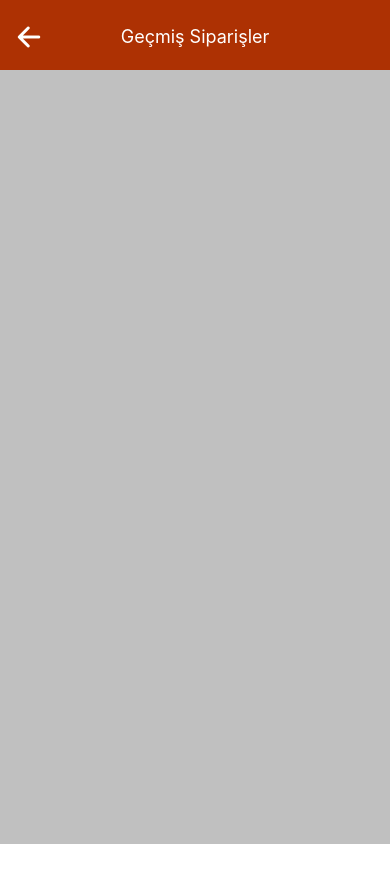
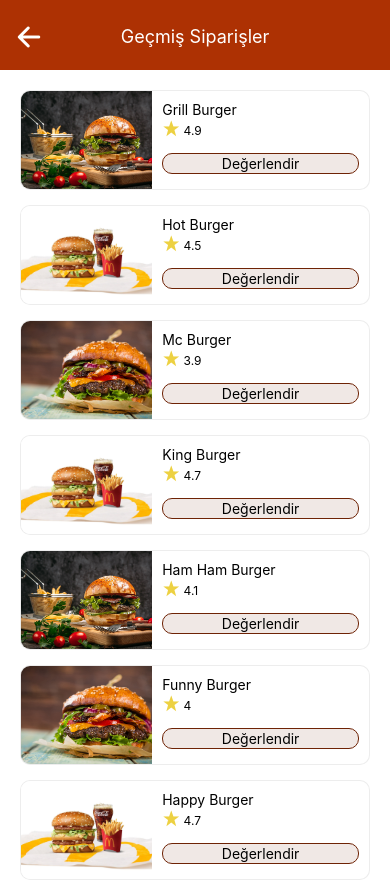
Before and after one commit to Efe-Eroglu/Food-Ordering-App, a React Native app: screen /gecmisSiparis in a window 390 px wide. Shown: the top 880 px of the page. Before the commit the page ends 844 px from the top, so only its background shows below. Built offline with nearby package versions, Linux system fonts and the light colour scheme; no server answers.

Commit message:
Past Order Screen

```diff
--- a/screens/PastOrdersScreen.js
+++ b/screens/PastOrdersScreen.js
@@ -1,14 +1,20 @@
 import {
+  FlatList,
+  Image,
   StatusBar,
   StyleSheet,
   Text,
   TouchableOpacity,
   View,
 } from "react-native";
+import { EvilIcons } from '@expo/vector-icons';
 import React, { useEffect } from "react";
 import { Ionicons } from "@expo/vector-icons";
 import { useNavigation } from "@react-navigation/native";
 import PastOrderBar from "../components/PastOrderBar";
+import { Entypo } from "@expo/vector-icons";
+import { FontAwesome } from "@expo/vector-icons";
+import restaurants_data from "../data/restaurants_data";
 
 export default function PastOrdersScreen() {
   const navigation = useNavigation();
@@ -18,17 +24,90 @@ export default function PastOrdersScreen() {
     StatusBar.setBarStyle("light-content");
   }, []);
 
+  const renderItem = ({ item }) => (
+    <View>
+      <View style={styles.card}>
+        <View style={styles.leftSide}>
+          <Image
+            source={item.image}
+            style={styles.image}
+            resizeMode="stretch"
+          />
+        </View>
+        <View style={styles.rightSide}>
+          <View style={styles.content}>
+            <Text>{item.name}</Text>
+            <Text style={{ marginRight: 5, fontSize:12 }}>
+              <Entypo name="star" size={18} color="#edd142" /> {item.rating}
+            </Text>
+          </View>
+          <TouchableOpacity style={styles.button} activeOpacity={0.7}>
+            <Text style={styles.buttonText}>Değerlendir</Text>
+          </TouchableOpacity>
+        </View>
+      </View>
+    </View>
+  );
   return (
-    <View style={styles.container}>
+    <View style={styles.outcontainer}>
       <PastOrderBar />
+
+      <View style={styles.container}>
+        <FlatList
+          data={restaurants_data}
+          renderItem={renderItem}
+          keyExtractor={(item) => item.id}
+          showsVerticalScrollIndicator={false}
+        />
+      </View>
     </View>
   );
 }
 
 const styles = StyleSheet.create({
-  container: {
+  outcontainer: {
     flex: 1,
-    backgroundColor: "silver",
+    backgroundColor: "#fff",
     alignItems: "center",
   },
+  container: {
+    marginTop: 20,
+  },
+  image: {
+    width: "100%",
+    height: "100%",
+  },
+  card: {
+    width: 350,
+    height: 100,
+    borderRadius: 10,
+    backgroundColor: "#fff",
+    marginBottom: 15,
+    overflow: "hidden",
+    elevation: 1,
+    borderWidth: 1,
+    borderColor: "rgba(220,220,220,0.5)",
+    flexDirection: "row",
+  },
+  leftSide: {
+    flex: 4,
+  },
+  rightSide: {
+    flex: 6,
+    margin: 10,
+  },
+  button: {
+    borderWidth: 1,
+    borderRadius: 10,
+    marginTop:15,
+    justifyContent:"center",
+    flexDirection:"row",
+    alignItems:"center",
+    borderColor:"#6e2305",
+    backgroundColor:"rgba(110, 35, 5,0.1)"
+},
+  buttonText: {
+    textAlign:"center",
+    padding:1.2
+  },
 });
```
